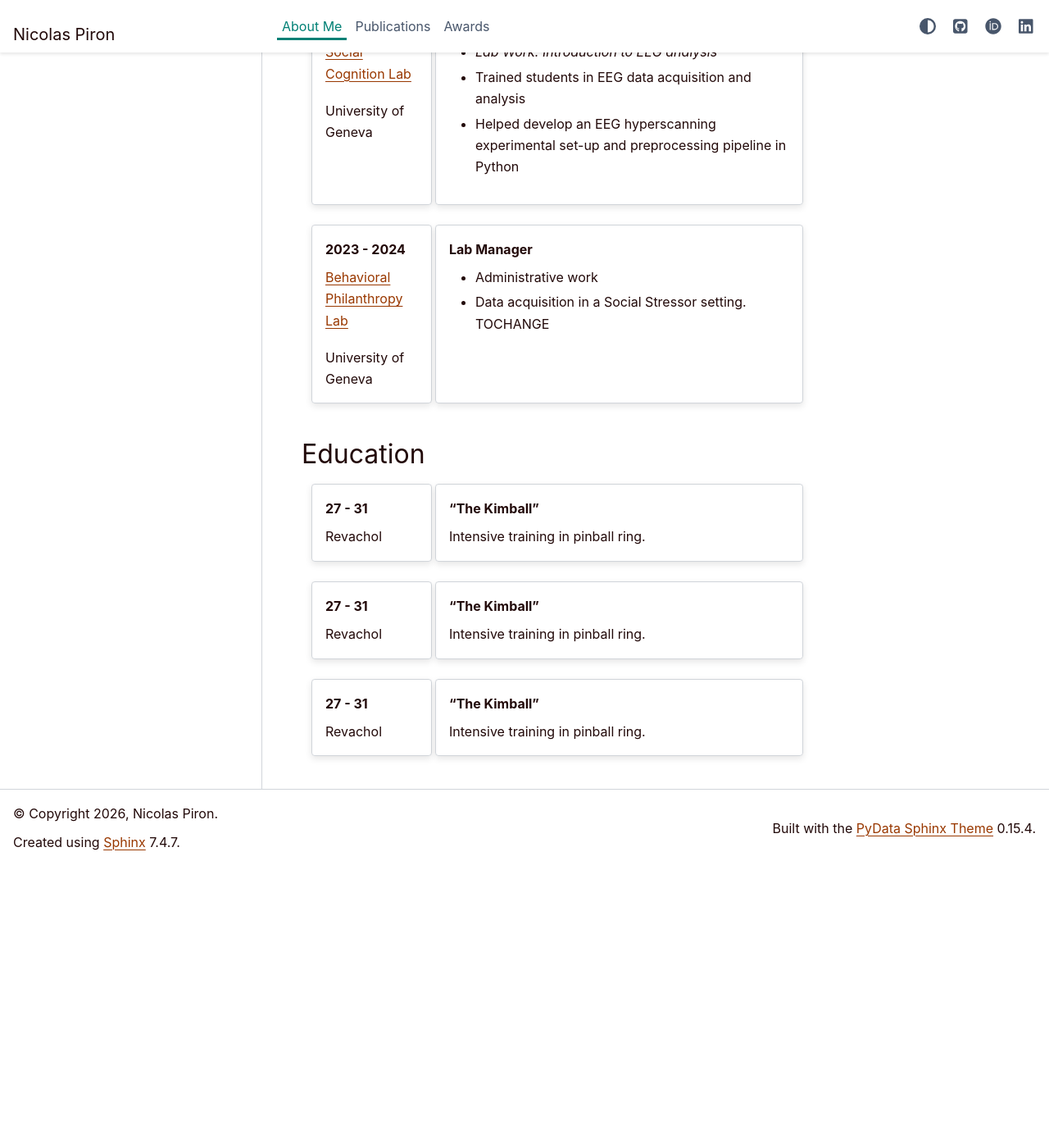
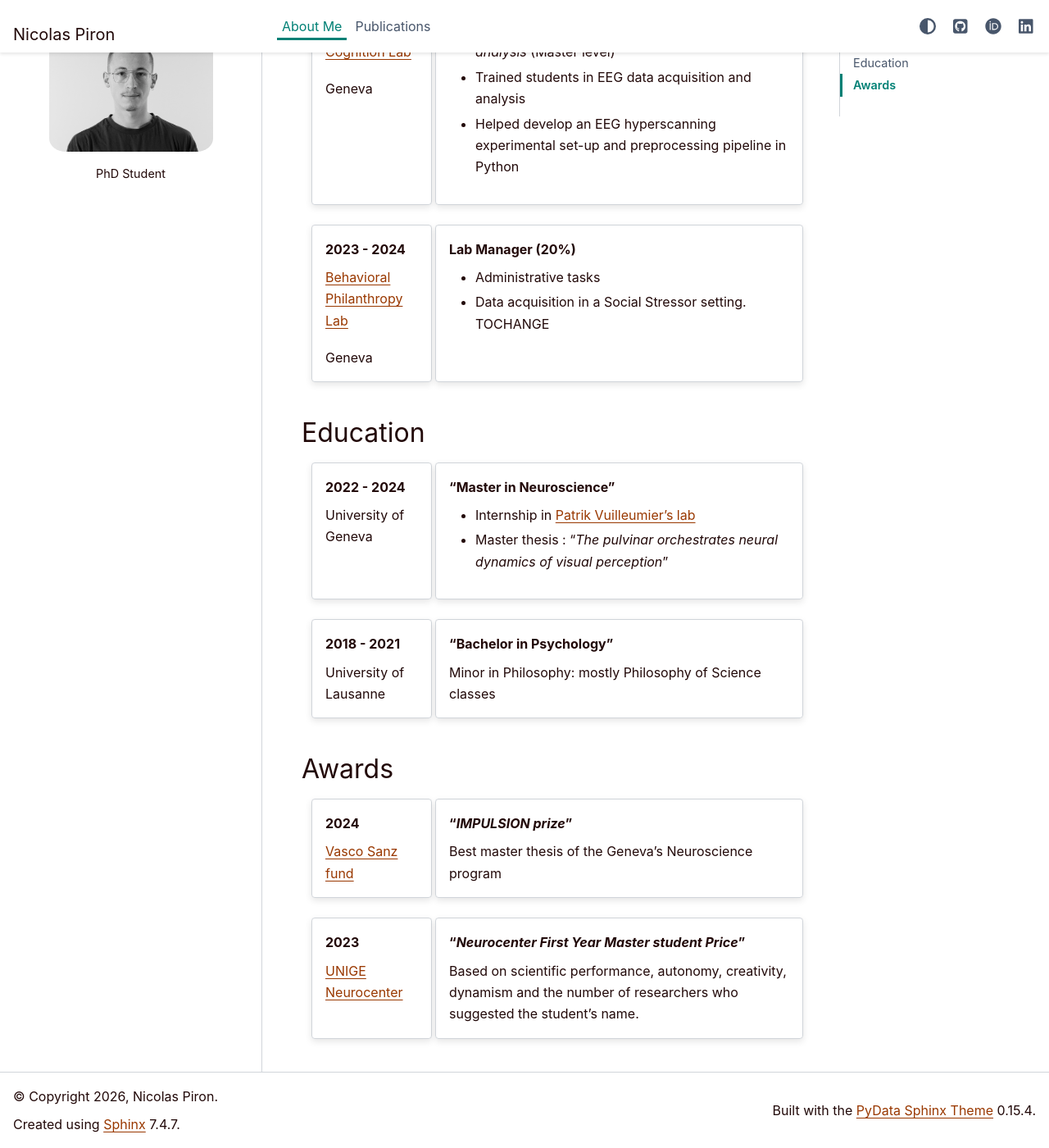
Before and after one commit to NicolasPiron/NicolasPiron.github.io, a Sphinx documentation site: the page built from source/about.md, in a window 1280 px wide and 1400 px high, scrolled down 622 px. Shown: the whole window at 82% size. Built offline with Sphinx 7.4.7 and the PyData theme 0.15.4, drawn with Linux system fonts in a browser that asks for light colours; before the commit the page ends 1678 px from its top, so only the background shows below that; some of the changed text lies outside the part shown.

Commit message:
minor
enhanced CV

```diff
--- a/source/_templates/sidebar.html
+++ b/source/_templates/sidebar.html
@@ -2,9 +2,6 @@
 <div class="profile-pic"><img src="{{ pathto('_static/profil.jpg', 1) }}" /></div>
 
 <div class="bio">
-    <div class="name">
-        <center>Nicolas Piron</center>
-    </div>
     <div class="title">
         <center>PhD Student</center>
     </div>
--- a/source/about.md
+++ b/source/about.md
@@ -36,13 +36,13 @@
 
 [Social Cognition Lab](https://www.unige.ch/fapse/esclab/en)
 
-University of Geneva
+Geneva
 
 :::
-:::{grid-item-card} Teaching Assistant
+:::{grid-item-card} Teaching Assistant (20%)
 :columns: 9
 
-- *Lab Work: Introduction to EEG analysis*
+- Course title: *Lab Work: Introduction to EEG analysis* (Master level)
 - Trained students in EEG data acquisition and analysis
 - Helped develop an EEG hyperscanning experimental set-up and preprocessing pipeline in Python
 
@@ -58,18 +58,17 @@
 
 [Behavioral Philanthropy Lab](https://www.unige.ch/BehavioralPhilanthropyLab/)
 
-University of Geneva
+Geneva
 
 :::
-:::{grid-item-card} Lab Manager
+:::{grid-item-card} Lab Manager (20%)
 :columns: 9
 
-- Administrative work
+- Administrative tasks
 - Data acquisition in a Social Stressor setting. TOCHANGE
 
 :::
 ::::
-
 
 
 ## Education
@@ -77,41 +76,60 @@
 ::::{grid} 4
 :gutter: 1
 
-:::{grid-item-card} 27 - 31
+:::{grid-item-card} 2022 - 2024
 :columns: 3
-Revachol
+
+University of Geneva
+
 :::
-:::{grid-item-card}  "The Kimball"
+:::{grid-item-card}  "Master in Neuroscience"
 :columns: 9
-Intensive training in pinball ring.
+
+- Internship in [Patrik Vuilleumier's lab](https://neurocenter-unige.ch/research-groups/patrik-vuilleumier/)
+- Master thesis : "*The pulvinar orchestrates neural dynamics of visual perception*"
 :::
-
 ::::
 
 ::::{grid} 5
 :gutter: 1
 
-:::{grid-item-card} 27 - 31
+:::{grid-item-card} 2018 - 2021
 :columns: 3
-Revachol
+
+University of Lausanne
 :::
-:::{grid-item-card}  "The Kimball"
+:::{grid-item-card}  "Bachelor in Psychology"
 :columns: 9
-Intensive training in pinball ring.
+Minor in Philosophy: mostly Philosophy of Science classes
 :::
+::::
 
-::::
+
+## Awards
 
 ::::{grid} 6
 :gutter: 1
 
-:::{grid-item-card} 27 - 31
+:::{grid-item-card} 2024
 :columns: 3
-Revachol
+[Vasco Sanz fund](https://vascosanz-fund.com/)
 :::
-:::{grid-item-card}  "The Kimball"
+:::{grid-item-card}  "*IMPULSION prize*"
 :columns: 9
-Intensive training in pinball ring.
+Best master thesis of the Geneva's Neuroscience program
 :::
+::::
 
+
+::::{grid} 7
+:gutter: 1
+
+:::{grid-item-card} 2023
+:columns: 3
+[UNIGE Neurocenter](https://neurocenter-unige.ch/)
+:::
+:::{grid-item-card}  "*Neurocenter First Year Master student Price*"
+:columns: 9
+Based on scientific performance, autonomy, creativity, dynamism and the number of researchers who suggested the student’s name.
+:::
 ::::
```
Also changed, not shown: other parts of source/about.md (+2 -2 lines), source/awards.md (deleted, +0 -1 lines), source/index.md (+2 -4 lines), source/projects.md (added, +22 -0 lines), source/top3animals.md (deleted).
